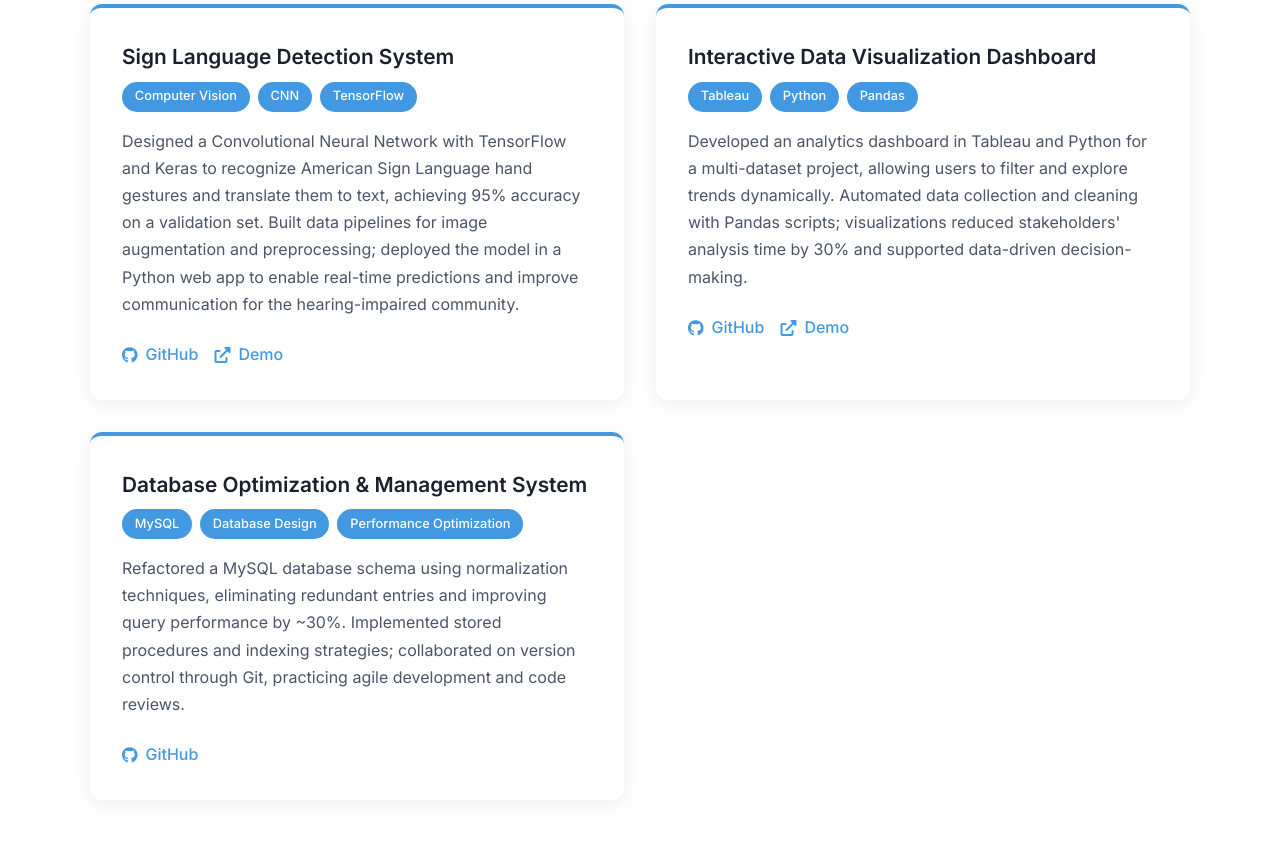
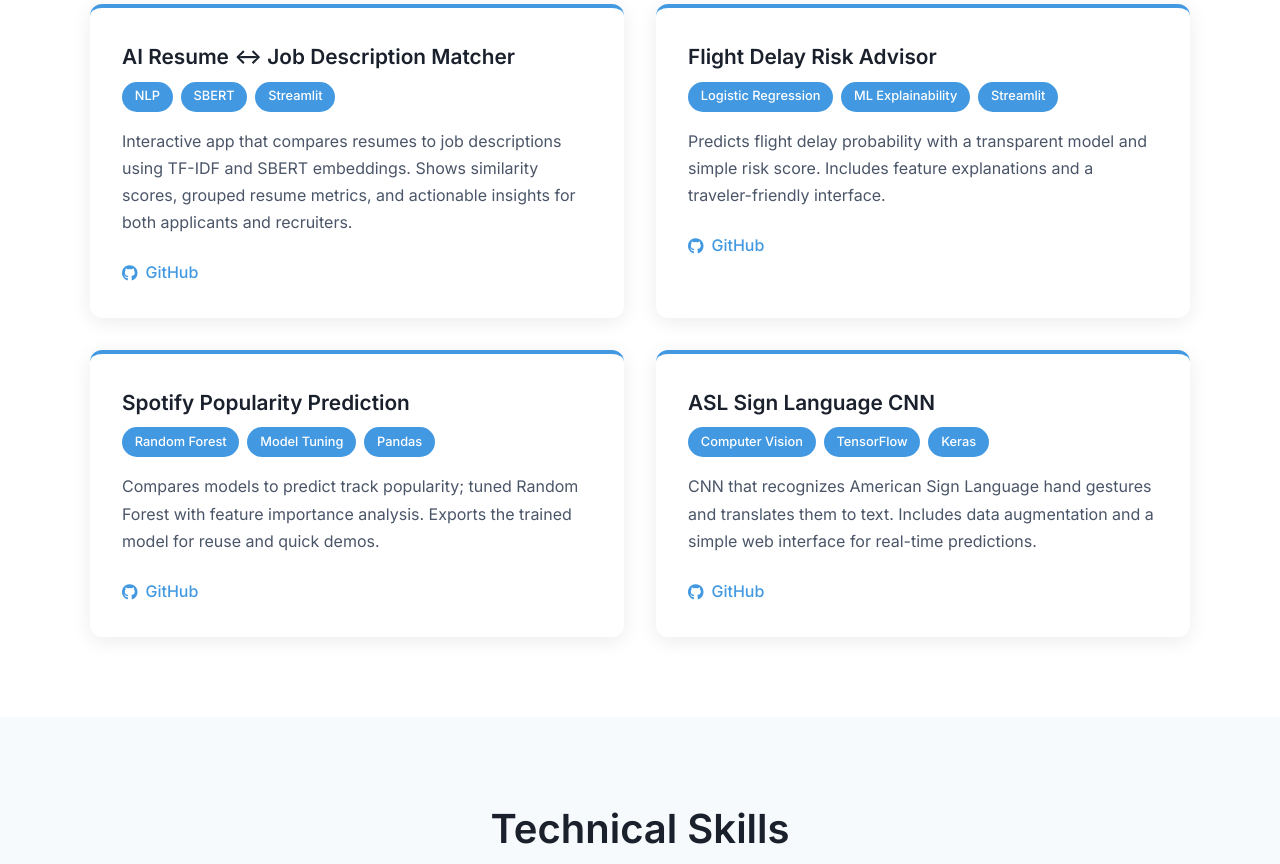
Before and after one commit to JasmineHanjra/JasmineHanjra--portfolio, a plain HTML site: page index.html in a window 1280 px wide. Shown: the part 3298-4162 px from the top of the page. Drawn offline with Linux system fonts and the light colour scheme.

Commit message:
Update index.html

```diff
--- a/index.html
+++ b/index.html
@@ -164,75 +164,94 @@
       <div class="container">
         <h2 class="section-title">Projects</h2>
         <div class="projects-grid">
+
           <div class="project-card">
             <div class="project-header">
-                        <h3>Sign Language Detection System</h3>
+              <h3>AI Resume ↔ Job Description Matcher</h3>
               <div class="project-tags">
-                            <span class="tag">Computer Vision</span>
-                            <span class="tag">CNN</span>
-                            <span class="tag">TensorFlow</span>
+                <span class="tag">NLP</span>
+                <span class="tag">SBERT</span>
+                <span class="tag">Streamlit</span>
               </div>
             </div>
             <p class="project-description">
-                        Designed a Convolutional Neural Network with TensorFlow and Keras to recognize American Sign Language
-                        hand gestures and translate them to text, achieving 95% accuracy on a validation set. Built data pipelines
-                        for image augmentation and preprocessing; deployed the model in a Python web app to enable real-time
-                        predictions and improve communication for the hearing-impaired community.
+              Interactive app that compares resumes to job descriptions using TF-IDF and SBERT embeddings.
+              Shows similarity scores, grouped resume metrics, and actionable insights for both applicants and recruiters.
             </p>
             <div class="project-links">
-                        <a href="#" class="project-link">
+              <a href="https://github.com/JasmineHanjra/Resume-JD-Matcher" class="project-link" target="_blank" rel="noopener">
                 <i class="fab fa-github"></i> GitHub
               </a>
-                        <a href="#" class="project-link">
-                            <i class="fas fa-external-link-alt"></i> Demo
+              <!-- If you deploy the Streamlit app, add its URL here -->
+              <!-- <a href="YOUR_DEPLOYED_APP_URL" class="project-link" target="_blank" rel="noopener">
+                <i class="fas fa-external-link-alt"></i> Live Demo
+              </a> -->
+            </div>
+          </div>
+
+          <div class="project-card">
+            <div class="project-header">
+              <h3>Flight Delay Risk Advisor</h3>
+              <div class="project-tags">
+                <span class="tag">Logistic Regression</span>
+                <span class="tag">ML Explainability</span>
+                <span class="tag">Streamlit</span>
+              </div>
+            </div>
+            <p class="project-description">
+              Predicts flight delay probability with a transparent model and simple risk score.
+              Includes feature explanations and a traveler-friendly interface.
+            </p>
+            <div class="project-links">
+              <a href="https://github.com/JasmineHanjra/Flight-Delay-Risk-Advisor" class="project-link" target="_blank" rel="noopener">
+                <i class="fab fa-github"></i> GitHub
+              </a>
+              <!-- <a href="YOUR_DEPLOYED_APP_URL" class="project-link" target="_blank" rel="noopener">
+                <i class="fas fa-external-link-alt"></i> Live Demo
+              </a> -->
+            </div>
+          </div>
+
+          <div class="project-card">
+            <div class="project-header">
+              <h3>Spotify Popularity Prediction</h3>
+              <div class="project-tags">
+                <span class="tag">Random Forest</span>
+                <span class="tag">Model Tuning</span>
+                <span class="tag">Pandas</span>
+              </div>
+            </div>
+            <p class="project-description">
+              Compares models to predict track popularity; tuned Random Forest with feature importance analysis.
+              Exports the trained model for reuse and quick demos.
+            </p>
+            <div class="project-links">
+              <a href="https://github.com/JasmineHanjra/Spotify-Popularity-Prediction" class="project-link" target="_blank" rel="noopener">
+                <i class="fab fa-github"></i> GitHub
               </a>
             </div>
           </div>
 
           <div class="project-card">
             <div class="project-header">
-                        <h3>Interactive Data Visualization Dashboard</h3>
+              <h3>ASL Sign Language CNN</h3>
               <div class="project-tags">
-                            <span class="tag">Tableau</span>
-                            <span class="tag">Python</span>
-                            <span class="tag">Pandas</span>
+                <span class="tag">Computer Vision</span>
+                <span class="tag">TensorFlow</span>
+                <span class="tag">Keras</span>
               </div>
             </div>
             <p class="project-description">
-                        Developed an analytics dashboard in Tableau and Python for a multi-dataset project, allowing users to
-                        filter and explore trends dynamically. Automated data collection and cleaning with Pandas scripts;
-                        visualizations reduced stakeholders' analysis time by 30% and supported data-driven decision-making.
+              CNN that recognizes American Sign Language hand gestures and translates them to text.
+              Includes data augmentation and a simple web interface for real-time predictions.
             </p>
             <div class="project-links">
-                        <a href="#" class="project-link">
+              <a href="https://github.com/JasmineHanjra/ASL-Sign-Language-CNN" class="project-link" target="_blank" rel="noopener">
                 <i class="fab fa-github"></i> GitHub
-                        </a>
-                        <a href="#" class="project-link">
-                            <i class="fas fa-external-link-alt"></i> Demo
               </a>
             </div>
           </div>
 
-                <div class="project-card">
-                    <div class="project-header">
-                        <h3>Database Optimization & Management System</h3>
-                        <div class="project-tags">
-                            <span class="tag">MySQL</span>
-                            <span class="tag">Database Design</span>
-                            <span class="tag">Performance Optimization</span>
-                        </div>
-                    </div>
-                    <p class="project-description">
-                        Refactored a MySQL database schema using normalization techniques, eliminating redundant entries and
-                        improving query performance by ~30%. Implemented stored procedures and indexing strategies; collaborated
-                        on version control through Git, practicing agile development and code reviews.
-                    </p>
-                    <div class="project-links">
-                        <a href="#" class="project-link">
-                            <i class="fab fa-github"></i> GitHub
-                        </a>
-                    </div>
-                </div>
         </div>
       </div>
     </section>
```
Lines whose indentation alone changed are shown as unchanged.
